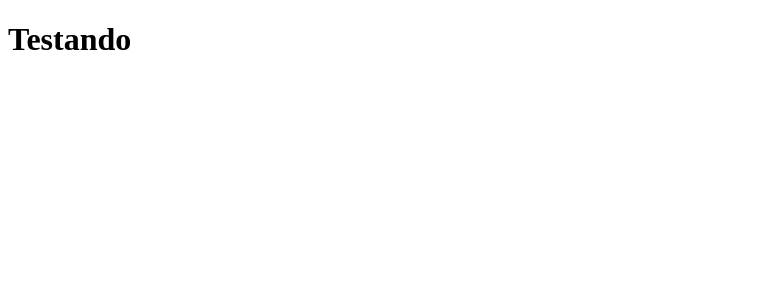
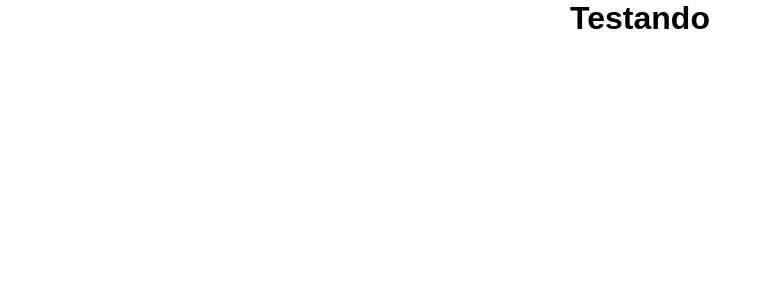
Before and after one commit to jvictorPS/Dicionario_Web, a React (Vite) app in the folder Dicionario_Web/: page / in a window 1280 px wide. Shown: the top 300 px of the page, without its empty margins (0-764 px from the left). Built offline with nearby package versions, Linux system fonts and the light colour scheme.

Commit message:
estilização global

```diff
--- a/Dicionario_Web/src/main.jsx
+++ b/Dicionario_Web/src/main.jsx
@@ -1,9 +1,12 @@
 import React from 'react'
 import ReactDOM from 'react-dom/client'
 import App from './App.jsx'
+import Global from './styles/global.js'
 
 ReactDOM.createRoot(document.getElementById('root')).render(
+
   <React.StrictMode>
-    <App />
+      <Global />
+      <App />
   </React.StrictMode>,
 )
--- /dev/null
+++ b/Dicionario_Web/src/styles/global.js
@@ -0,0 +1,18 @@
+import { createGlobalStyle } from "styled-components";
+
+const Global = createGlobalStyle`
+  * {
+    margin: 0;
+    padding: 0;
+    font-family: 'poppins', sans-serif;
+  }
+
+  body {
+    width: 100vw;
+    height: 100vh;
+    display: flex;
+    justify-content: center;
+  }
+`
+
+export default Global
```
Also changed, not shown: Dicionario_Web/src/components/organism/Dicionario/index.jsx (added, +15 -0 lines), Dicionario_Web/src/components/molecules/Corpo/style.js (added).
